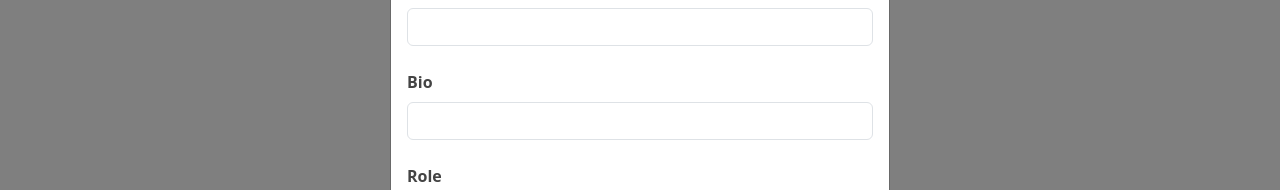
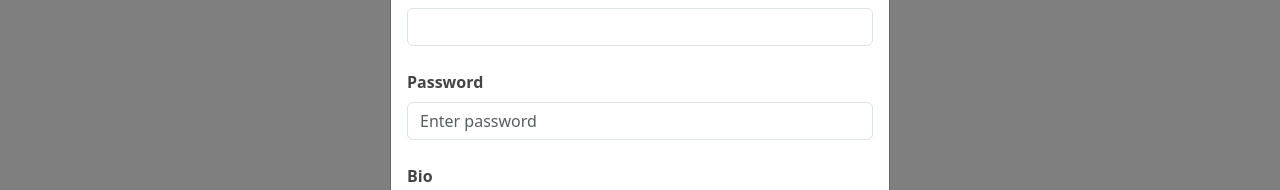
Before and after one commit to Lalit044/ChatApp, a React (Create React App) app in the folder my-app/: page /admin in a window 1280 px wide. Both pictures are taken after a click on the button "Add User". Shown: the part 326-516 px from the top of the page. Built offline with nearby package versions, Linux system fonts and the light colour scheme; no server answers.

Commit message:
Add password field to admin user creation

```diff
--- a/my-app/src/pages/AdminPage.js
+++ b/my-app/src/pages/AdminPage.js
@@ -260,6 +260,21 @@ function AdminPage() {
                   })
                 }
               />
+              <Form.Group>
+                <Form.Label>Password</Form.Label>
+                  <Form.Control
+                    type="password"
+                    value={currentUser.personal_info.password || ''}
+                    onChange={(e) =>
+                    setCurrentUser({
+                    ...currentUser,
+                    personal_info: { ...currentUser.personal_info, password: e.target.value },
+                    })
+                    }
+                  placeholder={isEditMode ? "Leave blank to keep existing password" : "Enter password"}
+                  />
+              </Form.Group>
+
             </Form.Group>
             <Form.Group>
               <Form.Label>Bio</Form.Label>
```
